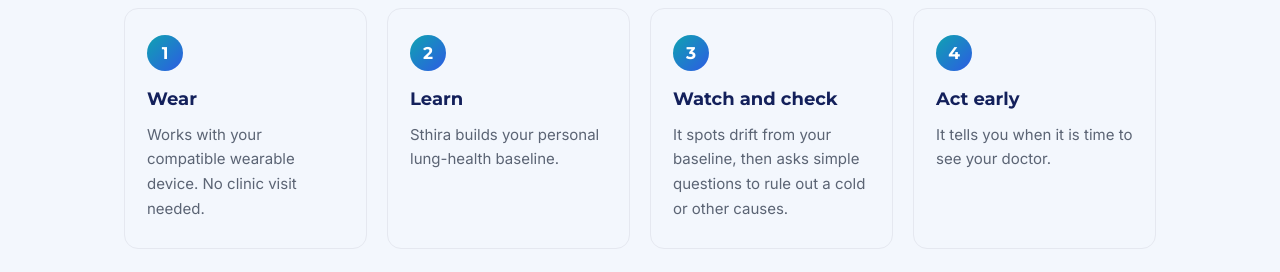
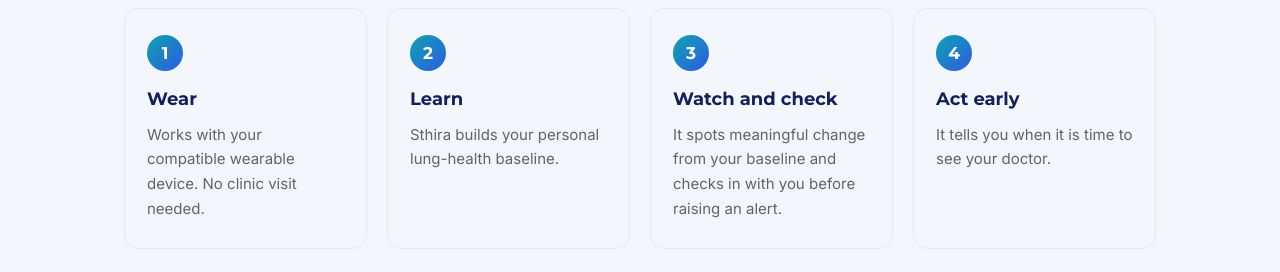
Before and after one commit to dr-thennarasu-selvan/hilumlife, a plain HTML site: page index.html in a window 1280 px wide. Shown: the part 1620-1892 px from the top of the page. Drawn offline with Linux system fonts and the light colour scheme.

Commit message:
Update index.html

```diff
--- a/index.html
+++ b/index.html
@@ -128,7 +128,7 @@
       <div class="steps">
         <div class="step"><h3>Wear</h3><p>Works with your compatible wearable device. No clinic visit needed.</p></div>
         <div class="step"><h3>Learn</h3><p>Sthira builds your personal lung-health baseline.</p></div>
-        <div class="step"><h3>Watch and check</h3><p>It spots drift from your baseline, then asks simple questions to rule out a cold or other causes.</p></div>
+        <div class="step"><h3>Watch and check</h3><p>It spots meaningful change from your baseline and checks in with you before raising an alert.</p></div>
         <div class="step"><h3>Act early</h3><p>It tells you when it is time to see your doctor.</p></div>
       </div>
       <div class="two" style="margin-top:36px">
```
